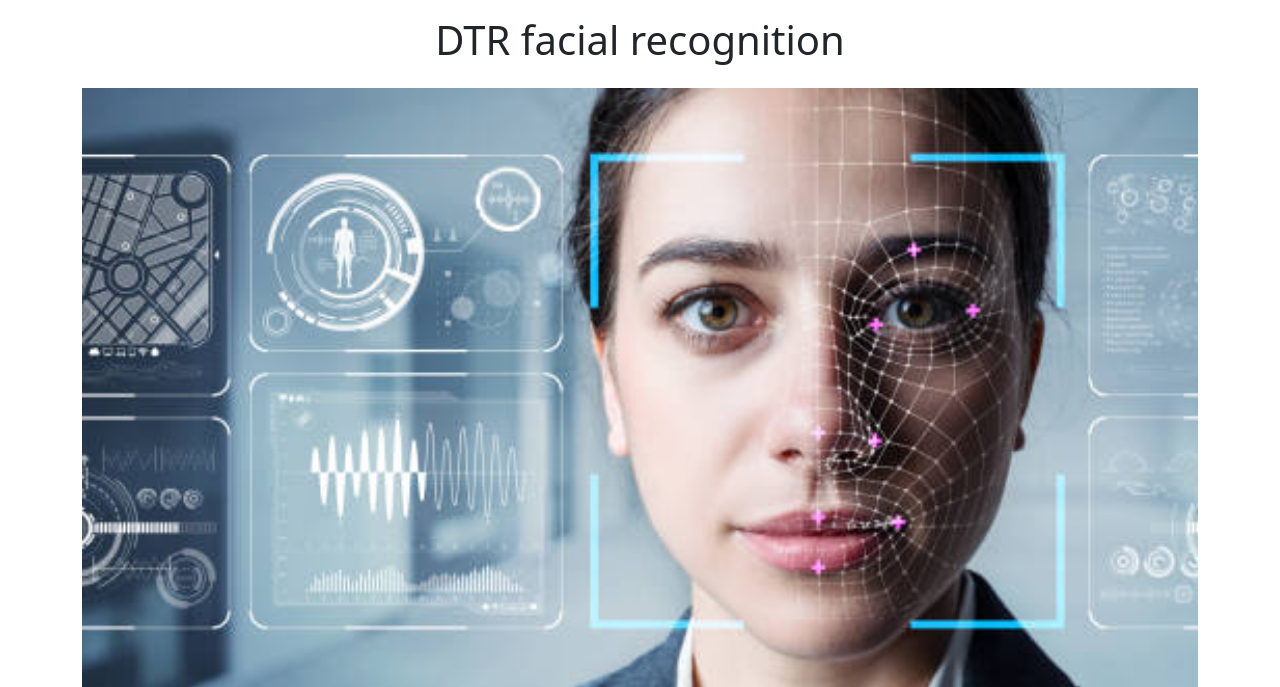
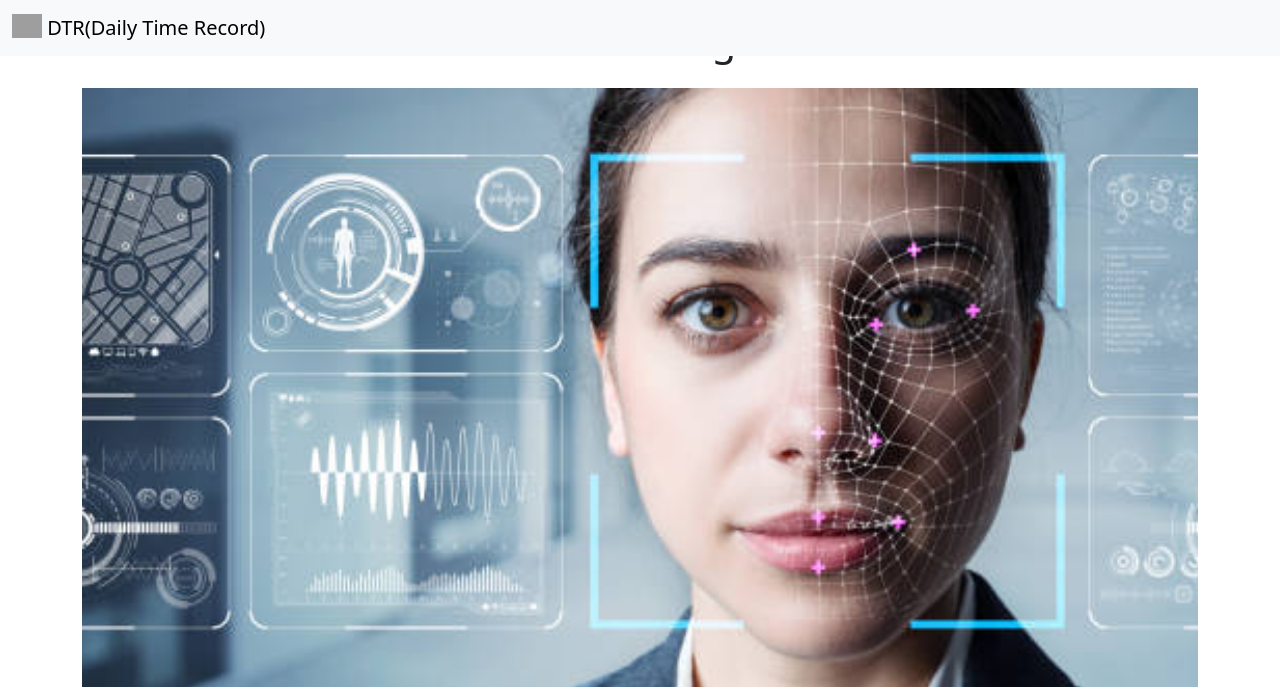
Before and after one commit to Triz-tan/thesis-website, a Flask app: page / in a window 1280 px wide. Shown: the top 687 px of the page. Run offline with Flask 3, Linux system fonts and the light colour scheme; grey boxes are pictures that could not be loaded.

Commit message:
added nav

```diff
--- a/templates/home.html
+++ b/templates/home.html
@@ -14,6 +14,7 @@
     }
   </style>
 <body>
+  {% include 'nav.html' %}
   <div class="container">
   <h1 class="text-center mt-3 mb-4">DTR facial recognition</h1>
   <img class="img-fluid" src="https://thesis-website.john-tristantr2.repl.co/static/face.jpg">
--- /dev/null
+++ b/templates/nav.html
@@ -0,0 +1,8 @@
+<nav class="navbar bg-body-tertiary fixed-top">
+    <div class="container-fluid">
+      <a class="navbar-brand" href="#">
+        <img src="https://getbootstrap.com/docs/5.3/assets/brand/bootstrap-logo.svg" alt="Logo" width="30" height="24" class="d-inline-block align-text-top">
+        DTR(Daily Time Record)
+      </a>
+    </div>
+  </nav>
```
